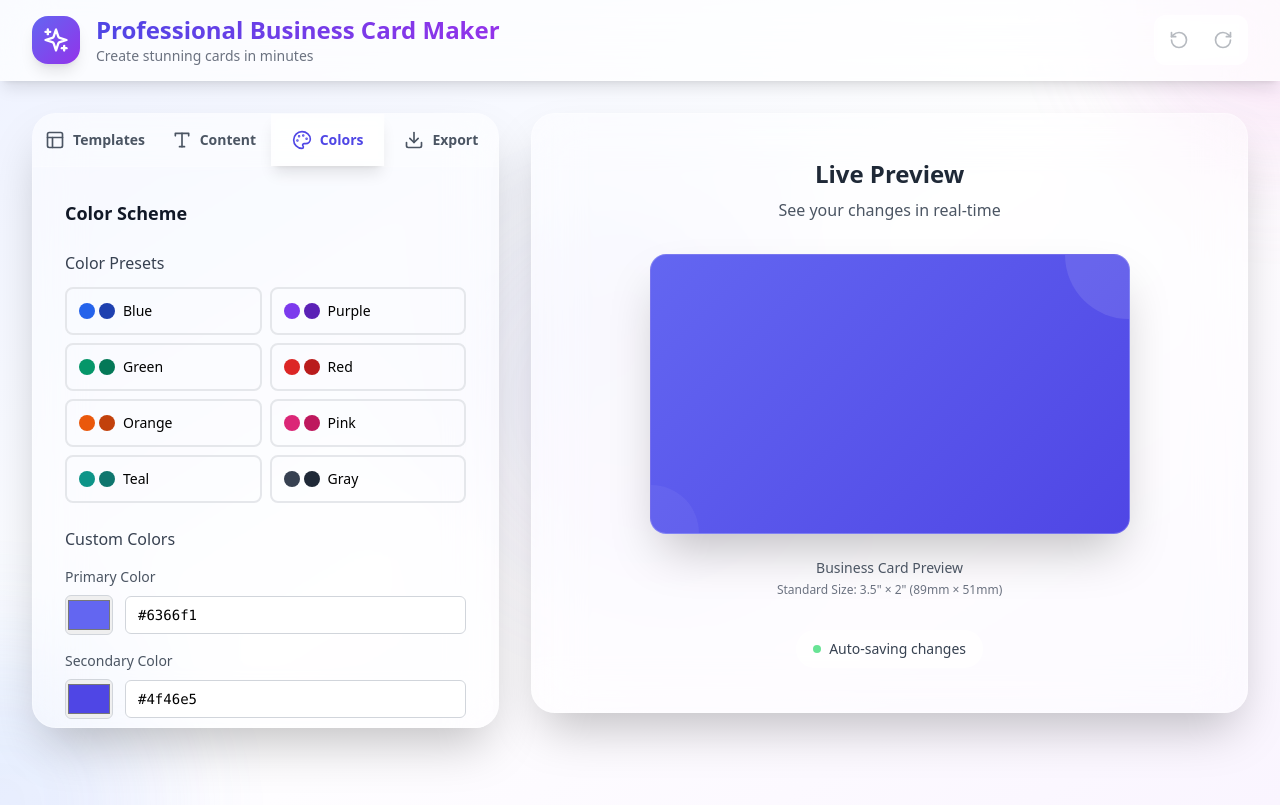
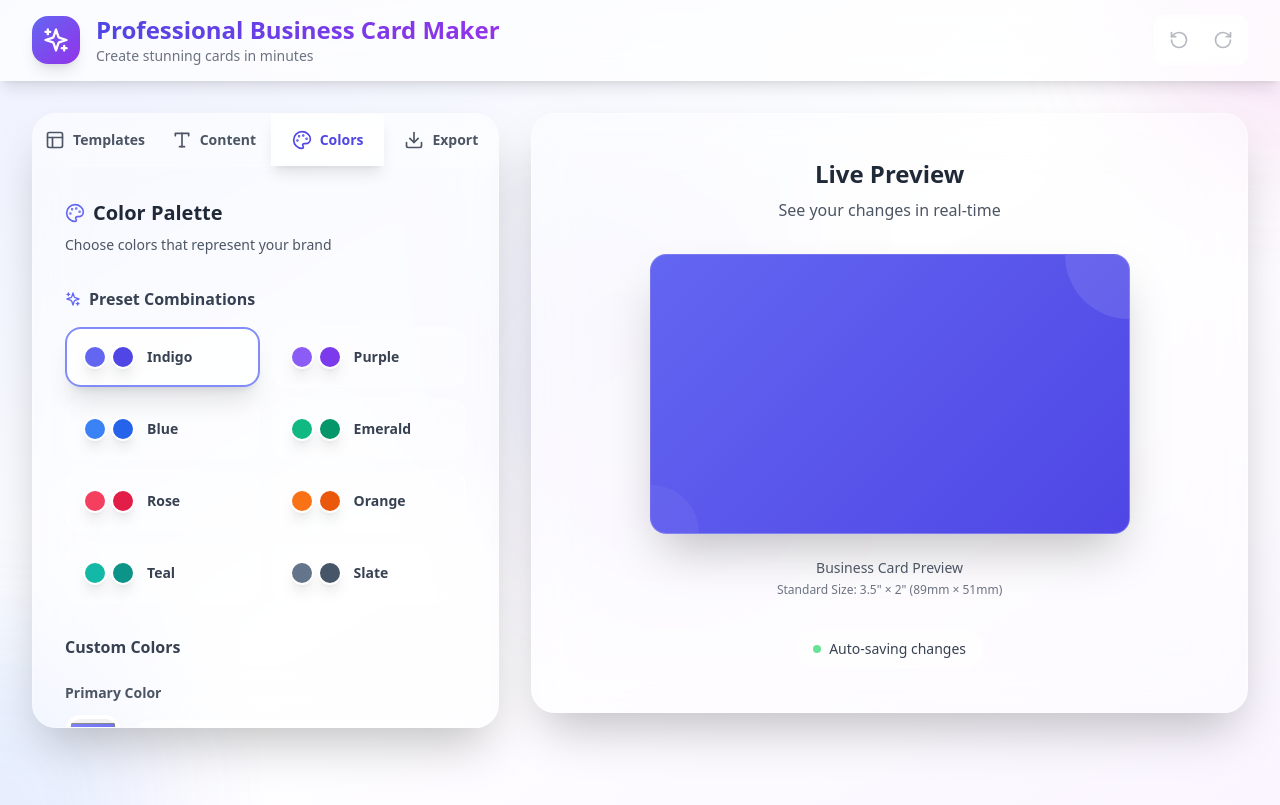
Before and after one commit to bhairvi12/ProfessionalCardMaker, a React (Vite) app: page / in a window 1280 px wide. Both pictures are taken after a click on the button "Colors". Built offline with nearby package versions, Linux system fonts and the light colour scheme.

Commit message:
add custom color pickers and presets to ColorPicker component with enhanced UI

```diff
--- a/src/components/ColorPicker.tsx
+++ b/src/components/ColorPicker.tsx
@@ -1,5 +1,6 @@
 import React from 'react';
 import { CardStyle } from '../App';
+import { Palette, Sparkles } from 'lucide-react';
 
 interface ColorPickerProps {
   cardStyle: CardStyle;
@@ -8,38 +9,47 @@ interface ColorPickerProps {
 
 const ColorPicker: React.FC<ColorPickerProps> = ({ cardStyle, onColorChange }) => {
   const colorPresets = [
-    { name: 'Blue', primary: '#2563eb', secondary: '#1e40af' },
-    { name: 'Purple', primary: '#7c3aed', secondary: '#5b21b6' },
-    { name: 'Green', primary: '#059669', secondary: '#047857' },
-    { name: 'Red', primary: '#dc2626', secondary: '#b91c1c' },
-    { name: 'Orange', primary: '#ea580c', secondary: '#c2410c' },
-    { name: 'Pink', primary: '#db2777', secondary: '#be185d' },
-    { name: 'Teal', primary: '#0d9488', secondary: '#0f766e' },
-    { name: 'Gray', primary: '#374151', secondary: '#1f2937' },
+    { name: 'Indigo', primary: '#6366f1', secondary: '#4f46e5', gradient: 'from-indigo-500 to-indigo-600' },
+    { name: 'Purple', primary: '#8b5cf6', secondary: '#7c3aed', gradient: 'from-purple-500 to-purple-600' },
+    { name: 'Blue', primary: '#3b82f6', secondary: '#2563eb', gradient: 'from-blue-500 to-blue-600' },
+    { name: 'Emerald', primary: '#10b981', secondary: '#059669', gradient: 'from-emerald-500 to-emerald-600' },
+    { name: 'Rose', primary: '#f43f5e', secondary: '#e11d48', gradient: 'from-rose-500 to-rose-600' },
+    { name: 'Orange', primary: '#f97316', secondary: '#ea580c', gradient: 'from-orange-500 to-orange-600' },
+    { name: 'Teal', primary: '#14b8a6', secondary: '#0d9488', gradient: 'from-teal-500 to-teal-600' },
+    { name: 'Slate', primary: '#64748b', secondary: '#475569', gradient: 'from-slate-500 to-slate-600' },
   ];
 
   const backgroundColors = [
-    { name: 'White', color: '#ffffff' },
-    { name: 'Light Gray', color: '#f8fafc' },
-    { name: 'Cream', color: '#fefce8' },
-    { name: 'Light Blue', color: '#eff6ff' },
+    { name: 'Pure White', color: '#ffffff', preview: 'bg-white border-2 border-gray-200' },
+    { name: 'Soft Gray', color: '#f8fafc', preview: 'bg-slate-50 border-2 border-gray-200' },
+    { name: 'Warm Cream', color: '#fefce8', preview: 'bg-yellow-50 border-2 border-yellow-200' },
+    { name: 'Cool Blue', color: '#eff6ff', preview: 'bg-blue-50 border-2 border-blue-200' },
   ];
 
   const textColors = [
-    { name: 'Dark Gray', color: '#1f2937' },
-    { name: 'Black', color: '#000000' },
-    { name: 'Blue Gray', color: '#475569' },
-    { name: 'Warm Gray', color: '#78716c' },
+    { name: 'Charcoal', color: '#1f2937', preview: 'bg-gray-800' },
+    { name: 'Pure Black', color: '#000000', preview: 'bg-black' },
+    { name: 'Slate', color: '#475569', preview: 'bg-slate-600' },
+    { name: 'Warm Gray', color: '#78716c', preview: 'bg-stone-600' },
   ];
 
   return (
-    <div className="space-y-6">
-      <h3 className="text-lg font-semibold text-gray-900">Color Scheme</h3>
+    <div className="space-y-8">
+      <div>
+        <h3 className="text-lg sm:text-xl font-bold text-gray-800 mb-2 flex items-center space-x-2">
+          <Palette className="w-5 h-5 text-indigo-500" />
+          <span>Color Palette</span>
+        </h3>
+        <p className="text-gray-600 text-sm">Choose colors that represent your brand</p>
+      </div>
 
       {/* Color Presets */}
       <div>
-        <h4 className="text-base font-medium text-gray-700 mb-3">Color Presets</h4>
-        <div className="grid grid-cols-2 gap-2">
+        <h4 className="text-sm sm:text-base font-semibold text-gray-700 mb-4 flex items-center space-x-2">
+          <Sparkles className="w-4 h-4 text-indigo-500" />
+          <span>Preset Combinations</span>
+        </h4>
+        <div className="grid grid-cols-1 sm:grid-cols-2 gap-2 sm:gap-3">
           {colorPresets.map((preset) => (
             <button
               key={preset.name}
@@ -47,24 +57,26 @@ const ColorPicker: React.FC<ColorPickerProps> = ({ cardStyle, onColorChange }) =
                 onColorChange('primaryColor', preset.primary);
                 onColorChange('secondaryColor', preset.secondary);
               }}
-              className={`p-3 rounded-lg border-2 transition-all hover:shadow-md ${
+              className={`group p-3 sm:p-4 rounded-xl sm:rounded-2xl border-2 transition-all duration-300 hover:scale-[1.02] ${
                 cardStyle.primaryColor === preset.primary
-                  ? 'border-gray-400'
-                  : 'border-gray-200 hover:border-gray-300'
+                  ? 'border-indigo-400 bg-white/60 backdrop-blur-sm shadow-xl'
+                  : 'border-white/30 bg-white/20 hover:border-white/50 hover:bg-white/40'
               }`}
             >
-              <div className="flex items-center space-x-2">
+              <div className="flex items-center space-x-2 sm:space-x-3">
                 <div className="flex space-x-1">
                   <div
-                    className="w-4 h-4 rounded-full"
+                    className="w-5 h-5 sm:w-6 sm:h-6 rounded-full shadow-lg border-2 border-white"
                     style={{ backgroundColor: preset.primary }}
                   />
                   <div
-                    className="w-4 h-4 rounded-full"
+                    className="w-5 h-5 sm:w-6 sm:h-6 rounded-full shadow-lg border-2 border-white"
                     style={{ backgroundColor: preset.secondary }}
                   />
                 </div>
-                <span className="text-sm font-medium">{preset.name}</span>
+                <span className="text-xs sm:text-sm font-semibold text-gray-700 group-hover:text-indigo-600 transition-colors">
+                  {preset.name}
+                </span>
               </div>
             </button>
           ))}
@@ -72,66 +84,73 @@ const ColorPicker: React.FC<ColorPickerProps> = ({ cardStyle, onColorChange }) =
       </div>
 
       {/* Custom Colors */}
+      <div className="space-y-6">
+        <h4 className="text-sm sm:text-base font-semibold text-gray-700">Custom Colors</h4>
+
         <div className="space-y-4">
-        <h4 className="text-base font-medium text-gray-700">Custom Colors</h4>
-
           <div>
-          <label className="block text-sm font-medium text-gray-600 mb-2">Primary Color</label>
-          <div className="flex items-center space-x-3">
+            <label className="block text-sm font-semibold text-gray-600 mb-3">Primary Color</label>
+            <div className="flex items-center space-x-3 sm:space-x-4">
+              <div className="relative">
                 <input
                   type="color"
                   value={cardStyle.primaryColor}
                   onChange={(e) => onColorChange('primaryColor', e.target.value)}
-              className="w-12 h-10 rounded-md border border-gray-300 cursor-pointer"
+                  className="w-12 h-12 sm:w-14 sm:h-14 rounded-xl sm:rounded-2xl border-4 border-white shadow-lg cursor-pointer"
                 />
+                <div className="absolute inset-0 rounded-xl sm:rounded-2xl bg-gradient-to-br from-white/20 to-transparent pointer-events-none" />
+              </div>
               <input
                 type="text"
                 value={cardStyle.primaryColor}
                 onChange={(e) => onColorChange('primaryColor', e.target.value)}
-              className="flex-1 px-3 py-2 border border-gray-300 rounded-md text-sm font-mono"
+                className="flex-1 px-3 sm:px-4 py-2.5 sm:py-3 bg-white/50 backdrop-blur-sm border border-white/30 rounded-lg sm:rounded-xl text-xs sm:text-sm font-mono focus:ring-2 focus:ring-indigo-400 focus:border-transparent transition-all duration-200"
               />
             </div>
           </div>
 
           <div>
-          <label className="block text-sm font-medium text-gray-600 mb-2">Secondary Color</label>
-          <div className="flex items-center space-x-3">
+            <label className="block text-sm font-semibold text-gray-600 mb-3">Secondary Color</label>
+            <div className="flex items-center space-x-3 sm:space-x-4">
+              <div className="relative">
                 <input
                   type="color"
                   value={cardStyle.secondaryColor}
                   onChange={(e) => onColorChange('secondaryColor', e.target.value)}
-              className="w-12 h-10 rounded-md border border-gray-300 cursor-pointer"
+                  className="w-12 h-12 sm:w-14 sm:h-14 rounded-xl sm:rounded-2xl border-4 border-white shadow-lg cursor-pointer"
                 />
+                <div className="absolute inset-0 rounded-xl sm:rounded-2xl bg-gradient-to-br from-white/20 to-transparent pointer-events-none" />
+              </div>
               <input
                 type="text"
                 value={cardStyle.secondaryColor}
                 onChange={(e) => onColorChange('secondaryColor', e.target.value)}
-              className="flex-1 px-3 py-2 border border-gray-300 rounded-md text-sm font-mono"
+                className="flex-1 px-3 sm:px-4 py-2.5 sm:py-3 bg-white/50 backdrop-blur-sm border border-white/30 rounded-lg sm:rounded-xl text-xs sm:text-sm font-mono focus:ring-2 focus:ring-indigo-400 focus:border-transparent transition-all duration-200"
               />
+            </div>
           </div>
         </div>
       </div>
 
       {/* Background Colors */}
       <div>
-        <h4 className="text-base font-medium text-gray-700 mb-3">Background</h4>
-        <div className="grid grid-cols-2 gap-2">
+        <h4 className="text-sm sm:text-base font-semibold text-gray-700 mb-4">Background</h4>
+        <div className="grid grid-cols-1 sm:grid-cols-2 gap-2 sm:gap-3">
           {backgroundColors.map((bg) => (
             <button
               key={bg.name}
               onClick={() => onColorChange('backgroundColor', bg.color)}
-              className={`p-3 rounded-lg border-2 transition-all hover:shadow-sm ${
+              className={`p-3 sm:p-4 rounded-xl sm:rounded-2xl border-2 transition-all duration-300 hover:scale-[1.02] ${
                 cardStyle.backgroundColor === bg.color
-                  ? 'border-blue-500 bg-blue-50'
-                  : 'border-gray-200 hover:border-gray-300'
+                  ? 'border-indigo-400 bg-white/60 backdrop-blur-sm shadow-xl'
+                  : 'border-white/30 bg-white/20 hover:border-white/50 hover:bg-white/40'
               }`}
             >
-              <div className="flex items-center space-x-2">
+              <div className="flex items-center space-x-2 sm:space-x-3">
                 <div
-                  className="w-6 h-6 rounded border border-gray-300"
-                  style={{ backgroundColor: bg.color }}
+                  className={`w-6 h-6 sm:w-8 sm:h-8 rounded-lg sm:rounded-xl shadow-sm ${bg.preview}`}
                 />
-                <span className="text-sm font-medium">{bg.name}</span>
+                <span className="text-xs sm:text-sm font-semibold text-gray-700">{bg.name}</span>
               </div>
             </button>
           ))}
@@ -140,24 +159,23 @@ const ColorPicker: React.FC<ColorPickerProps> = ({ cardStyle, onColorChange }) =
 
       {/* Text Colors */}
       <div>
-        <h4 className="text-base font-medium text-gray-700 mb-3">Text Color</h4>
-        <div className="grid grid-cols-2 gap-2">
+        <h4 className="text-sm sm:text-base font-semibold text-gray-700 mb-4">Text Color</h4>
+        <div className="grid grid-cols-1 sm:grid-cols-2 gap-2 sm:gap-3">
           {textColors.map((text) => (
             <button
               key={text.name}
               onClick={() => onColorChange('textColor', text.color)}
-              className={`p-3 rounded-lg border-2 transition-all hover:shadow-sm ${
+              className={`p-3 sm:p-4 rounded-xl sm:rounded-2xl border-2 transition-all duration-300 hover:scale-[1.02] ${
                 cardStyle.textColor === text.color
-                  ? 'border-blue-500 bg-blue-50'
-                  : 'border-gray-200 hover:border-gray-300'
+                  ? 'border-indigo-400 bg-white/60 backdrop-blur-sm shadow-xl'
+                  : 'border-white/30 bg-white/20 hover:border-white/50 hover:bg-white/40'
               }`}
             >
-              <div className="flex items-center space-x-2">
+              <div className="flex items-center space-x-2 sm:space-x-3">
                 <div
-                  className="w-6 h-6 rounded border border-gray-300"
-                  style={{ backgroundColor: text.color }}
+                  className={`w-6 h-6 sm:w-8 sm:h-8 rounded-lg sm:rounded-xl shadow-sm border-2 border-white ${text.preview}`}
                 />
-                <span className="text-sm font-medium">{text.name}</span>
+                <span className="text-xs sm:text-sm font-semibold text-gray-700">{text.name}</span>
               </div>
             </button>
           ))}
```
Lines whose indentation alone changed are shown as unchanged.
